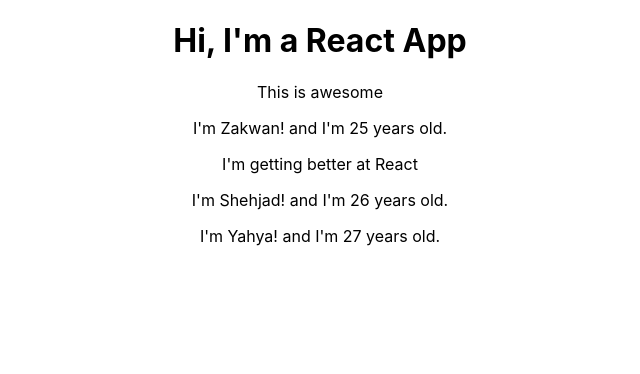
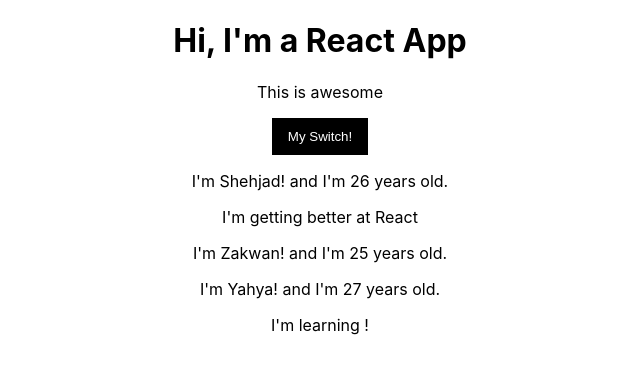
Before and after one commit to zakwan93/react_with_npm, a React (Create React App) app: page / in a window 1280 px wide. Shown: the top 374 px of the page, without its empty margins (320-960 px from the left). Built offline with nearby package versions, Linux system fonts and the light colour scheme.

Commit message:
Understand the concepr of Events with Method and don't add paranthesis when you call function in render method

```diff
--- a/src/App.css
+++ b/src/App.css
@@ -1,3 +1,9 @@
 .App {
   text-align: center;
 }
+
+button{
+  background-color: black;
+  color: white;
+  border: 10px solid black;
+}
--- a/src/App.js
+++ b/src/App.js
@@ -10,14 +10,20 @@
       {name: 'Yahya', age: 27}
     ]
   }
+
+  mySwitchHandler = () => {
+    console.log("Was Clicked!");
+  }
+
   render() {
     return (
       <div className="App">
        <h1> Hi, I'm a React App </h1>
        <p> This is awesome </p>
-       <Person name = {this.state.persons[0].name} age={this.state.persons[0].age}> I'm getting better at React </Person>
-       <Person name = {this.state.persons[1].name} age ={this.state.persons[1].age} />
-       <Person name = {this.state.persons[2].name} age = {this.state.persons[2].age} />
+       <button onClick = {this.mySwitchHandler}> My Switch! </button>
+       <Person name = {this.state.persons[1].name} age={this.state.persons[1].age}> I'm getting better at React </Person>
+       <Person name = {this.state.persons[0].name} age ={this.state.persons[0].age} />
+       <Person name = {this.state.persons[2].name} age = {this.state.persons[2].age} > I'm learning !</Person>
       </div>
     );
     // return React.createElement('div',{className: 'App'}, React.createElement('h1', null, 'Does this work now?'));
```
